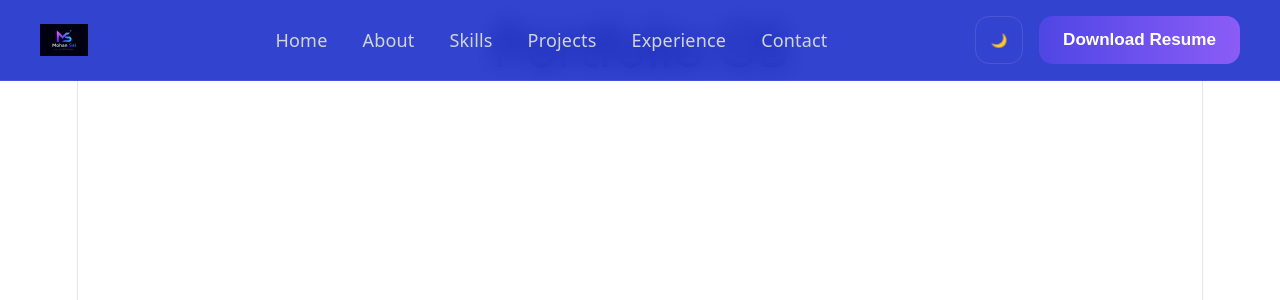
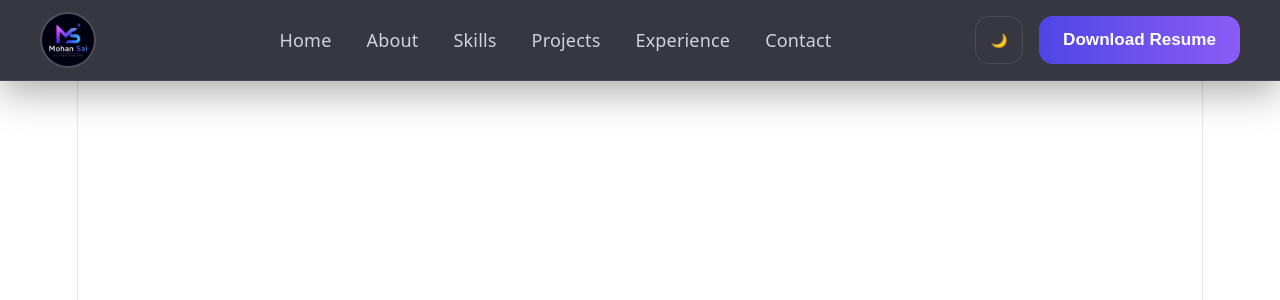
Before and after one commit to MohansaiMutyala2010/Portfolio-OS, a React (Vite) app in the folder client/: page / in a window 1280 px wide. Shown: the top 300 px of the page. Built offline with nearby package versions, Linux system fonts and the light colour scheme.

Commit message:
feat: Navbar Polished

```diff
--- a/client/src/components/layout/Navbar/styles.js
+++ b/client/src/components/layout/Navbar/styles.js
@@ -7,10 +7,11 @@ export const NavbarContainer = styled.nav`
   left: 0;
   z-index: 1000;
 
-  background: rgba(15, 36, 199, 0.85);
+  background: rgba(10, 12, 24, 0.82);
   backdrop-filter: blur(12px);
 
   border-bottom: 1px solid rgba(255, 255, 255, 0.08);
+  box-shadow:0 10px 40px rgba(0,0,0,0.35);
 `;
 
 export const NavWrapper = styled.div`
@@ -25,16 +26,32 @@ export const NavWrapper = styled.div`
   justify-content: space-between;
 `;
 
-export const Logo = styled.h1`
-  font-size: 1.8rem;
-  font-weight: 700;
-  color: #ffffff;
+export const Logo = styled.div`
+ display: flex;
+  align-items: center;
+  gap: 12px;
+  cursor: pointer;
 `;
 
 export const LogoImage = styled.img`
-  width: 48px;
-  height: 48px;
-  object-fit: contain;
+  width: 52px;
+  height: 52px;
+
+  object-fit: cover;
+
+  border-radius: 50%;
+
+  border: 2px solid rgba(255, 255, 255, 0.12);
+
+  transition: all 0.3s ease;
+
+  cursor: pointer;
+
+  &:hover {
+    transform: scale(1.08);
+    border-color: #7c5cff;
+    box-shadow: 0 0 18px rgba(124, 92, 255, 0.4);
+  }
 `;
 
 export const NavLinks = styled.ul`
@@ -54,13 +71,33 @@ export const NavItem = styled.li`
 
   &:hover {
     color: #7c5cff;
+    transform: translateY(-2px);
   }
+
+  &::after {
+    content: "";
+    position: absolute;
+    left: 50%;
+    bottom: -8px;
+    transform: translateX(-50%);
+    width: 0;
+    height: 3px;
+    border-radius: 10px;
+    background: linear-gradient(90deg, #4f46e5, #8b5cf6);
+    transition: width 0.3s ease;
+  }
+
+  &:hover::after {
+    width: 80%;
+  }
+
 `;
 
 export const Actions = styled.div`
   display: flex;
   align-items: center;
   gap: 16px;
+
 `;
 
 export const ThemeButton = styled.button`
@@ -73,6 +110,15 @@ export const ThemeButton = styled.button`
   background: transparent;
   color: white;
   cursor: pointer;
+
+  &:hover {
+  background: rgba(255,255,255,0.08);
+  border-color: rgba(124,92,255,.5);
+  transform: translateY(-2px);
+  box-shadow: 0 8px 20px rgba(124,92,255,.25);
+}
+
+transition: all .3s ease;
 `;
 
 export const ResumeButton = styled.button`
@@ -88,4 +134,9 @@ export const ResumeButton = styled.button`
   font-weight: 600;
 
   cursor: pointer;
+
+  &:hover {
+  transform: translateY(-3px);
+  box-shadow: 0 12px 30px rgba(79,70,229,.4);
+}
 `;
--- a/client/src/pages/Home/Home.jsx
+++ b/client/src/pages/Home/Home.jsx
@@ -3,11 +3,7 @@ function Home() {
   return (
     <>
     <Navbar/>
-    <div>
 
-      <h1>Portfolio OS</h1>
-
-    </div>
     </>
 
   );
```
